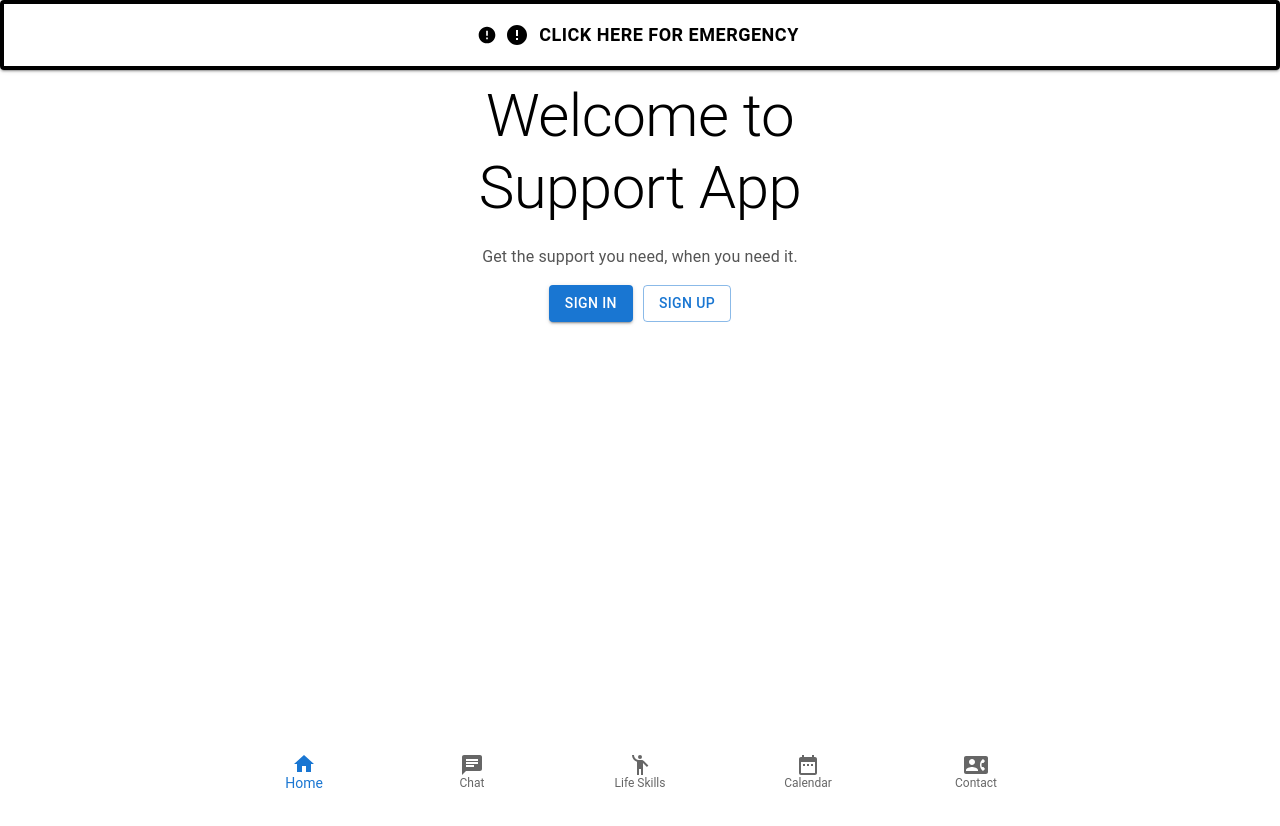
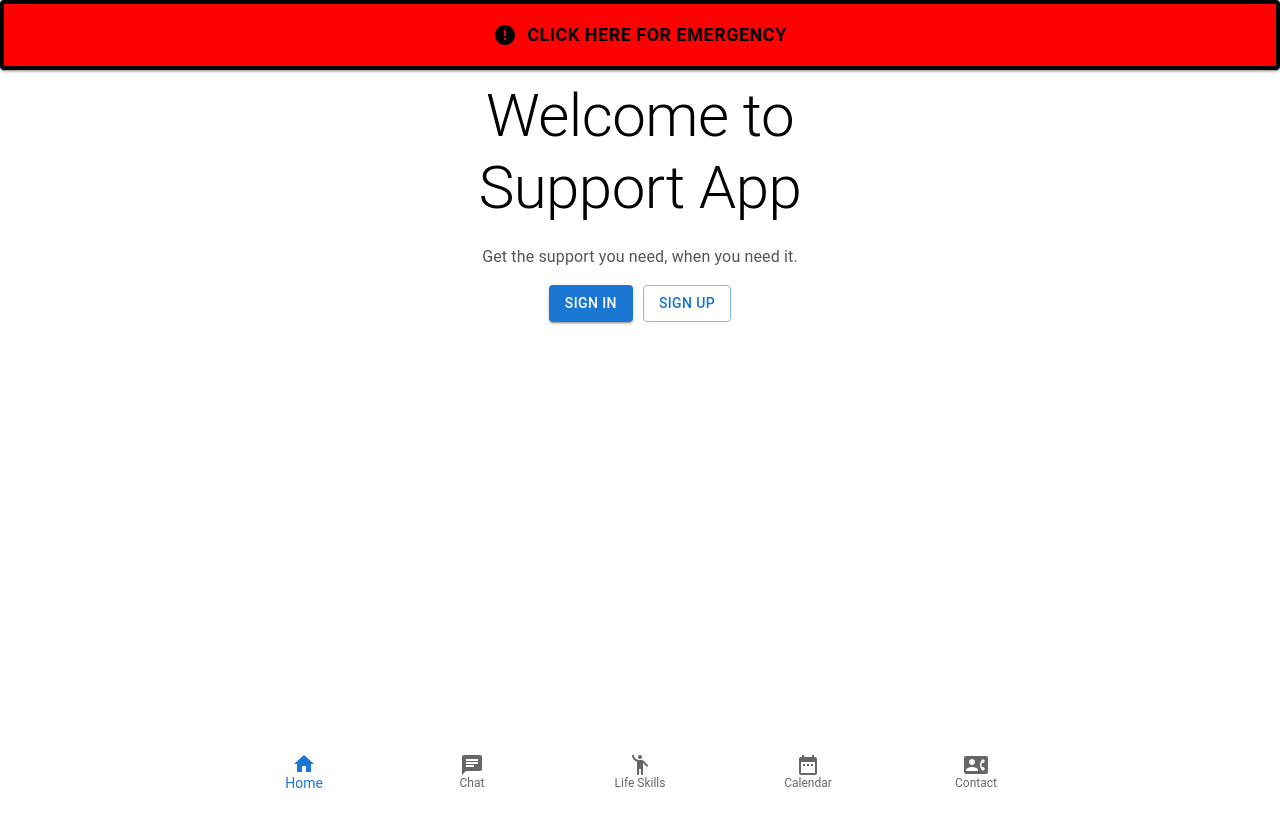
Before and after one commit to cfgtexas24/Team-12, a React (Create React App) app in the folder mobile-web-app/: page / in a window 1280 px wide. Shown: the top 826 px of the page. Built offline with nearby package versions, Linux system fonts and the light colour scheme.

Commit message:
edit emergency button

```diff
--- a/mobile-web-app/src/components/EmergencyButton.js
+++ b/mobile-web-app/src/components/EmergencyButton.js
@@ -9,7 +9,6 @@ const EmergencyBanner = () => {
     <Button
       variant="contained"
       color="error"
-      startIcon={<Error />}
       component={Link}
       to="/emergency"
       sx={{
@@ -17,7 +16,7 @@ const EmergencyBanner = () => {
         top: 0,
         left: 0,
         width: '100%',
-        backgroundColor: 'var(--color-secondary)',
+        backgroundColor: 'red',
         color: 'var(--color-secondary)',
         padding: '15px 0',
         fontSize: '18px',
```
